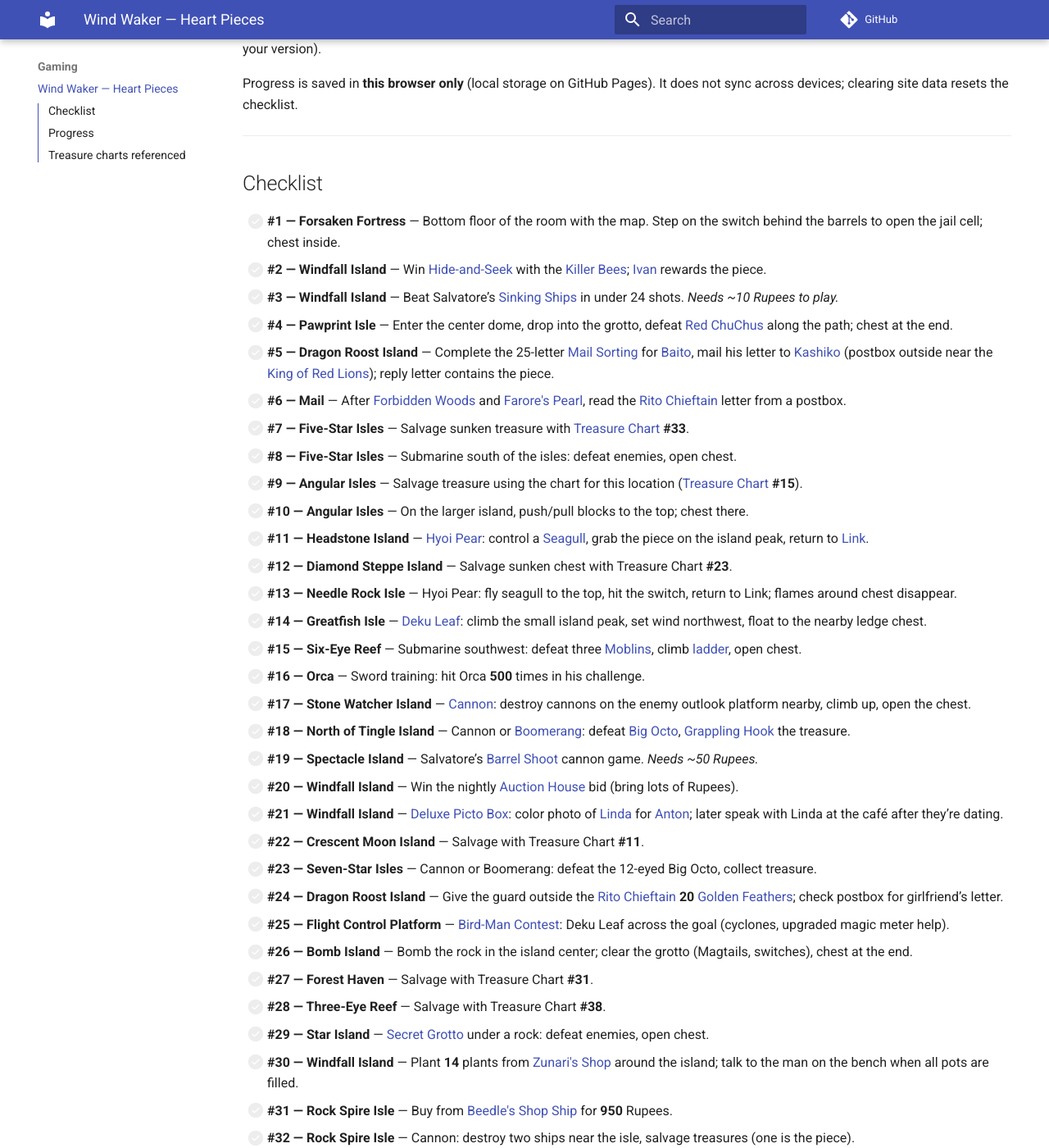
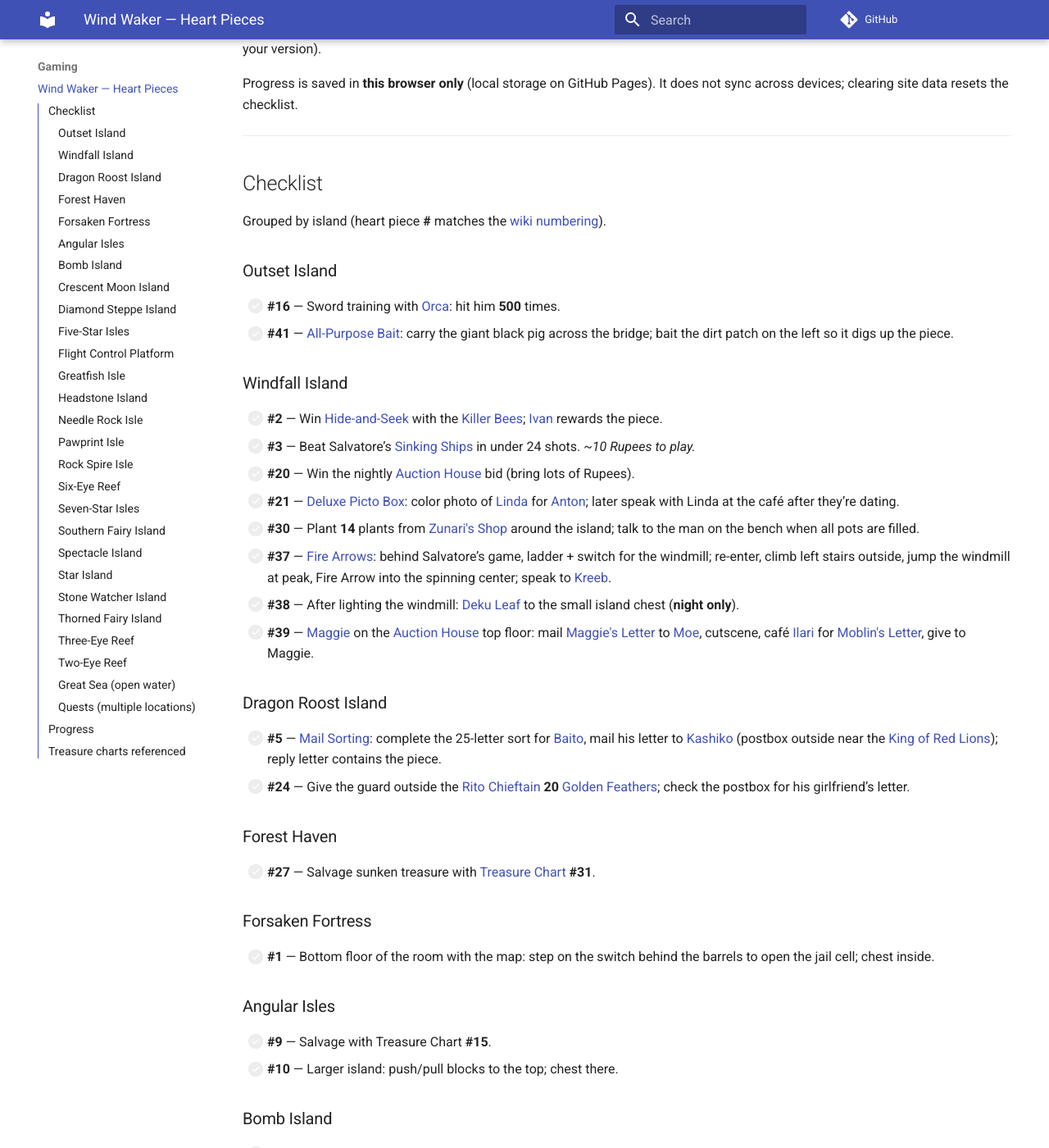
Before and after one commit to Serendipper/theorycrafting, an MkDocs documentation site: the page built from docs/gaming/the-wind-waker-heart-pieces.md, in a window 1280 px wide and 1400 px high, scrolled down 313 px. Shown: the whole window at 82% size. Built offline with MkDocs 1.6.1 and Material for MkDocs 9.7.7, drawn with Linux system fonts in a browser that asks for light colours; comment, search, counter and statistics services are not loaded; some of the changed text lies outside the part shown.

Commit message:
docs: group Wind Waker heart pieces by island
Reorder checklist by location; persist progress by piece number (#1–#44).

Co-authored-by: Cursor <cursoragent@cursor.com>

```diff
--- a/docs/gaming/the-wind-waker-heart-pieces.md
+++ b/docs/gaming/the-wind-waker-heart-pieces.md
@@ -14,50 +14,132 @@ Progress is saved in **this browser only** (local storage on GitHub Pages). It d
 
 ## Checklist
 
-- [ ] **#1 — Forsaken Fortress** — Bottom floor of the room with the map. Step on the switch behind the barrels to open the jail cell; chest inside.
-- [ ] **#2 — Windfall Island** — Win [Hide-and-Seek](https://www.zeldadungeon.net/wiki/Hide-and-Seek) with the [Killer Bees](https://www.zeldadungeon.net/wiki/Killer_Bees); [Ivan](https://www.zeldadungeon.net/wiki/Ivan) rewards the piece.
-- [ ] **#3 — Windfall Island** — Beat Salvatore’s [Sinking Ships](https://www.zeldadungeon.net/wiki/Sinking_Ships) in under 24 shots. *Needs ~10 Rupees to play.*
-- [ ] **#4 — Pawprint Isle** — Enter the center dome, drop into the grotto, defeat [Red ChuChus](https://www.zeldadungeon.net/wiki/Red_ChuChu) along the path; chest at the end.
-- [ ] **#5 — Dragon Roost Island** — Complete the 25-letter [Mail Sorting](https://www.zeldadungeon.net/wiki/Mail_Sorting) for [Baito](https://www.zeldadungeon.net/wiki/Baito), mail his letter to [Kashiko](https://www.zeldadungeon.net/wiki/Kashiko) (postbox outside near the [King of Red Lions](https://www.zeldadungeon.net/wiki/King_of_Red_Lions)); reply letter contains the piece.
-- [ ] **#6 — Mail** — After [Forbidden Woods](https://www.zeldadungeon.net/wiki/Forbidden_Woods) and [Farore's Pearl](https://www.zeldadungeon.net/wiki/Farore%27s_Pearl), read the [Rito Chieftain](https://www.zeldadungeon.net/wiki/Rito_Chieftain) letter from a postbox.
-- [ ] **#7 — Five-Star Isles** — Salvage sunken treasure with [Treasure Chart](https://www.zeldadungeon.net/wiki/The_Wind_Waker_Treasure_Charts) **#33**.
-- [ ] **#8 — Five-Star Isles** — Submarine south of the isles: defeat enemies, open chest.
-- [ ] **#9 — Angular Isles** — Salvage treasure using the chart for this location ([Treasure Chart](https://www.zeldadungeon.net/wiki/The_Wind_Waker_Treasure_Charts) **#15**).
-- [ ] **#10 — Angular Isles** — On the larger island, push/pull blocks to the top; chest there.
-- [ ] **#11 — Headstone Island** — [Hyoi Pear](https://www.zeldadungeon.net/wiki/Hyoi_Pear): control a [Seagull](https://www.zeldadungeon.net/wiki/Seagull), grab the piece on the island peak, return to [Link](https://www.zeldadungeon.net/wiki/Link_(The_Wind_Waker)).
-- [ ] **#12 — Diamond Steppe Island** — Salvage sunken chest with Treasure Chart **#23**.
-- [ ] **#13 — Needle Rock Isle** — Hyoi Pear: fly seagull to the top, hit the switch, return to Link; flames around chest disappear.
-- [ ] **#14 — Greatfish Isle** — [Deku Leaf](https://www.zeldadungeon.net/wiki/Deku_Leaf): climb the small island peak, set wind northwest, float to the nearby ledge chest.
-- [ ] **#15 — Six-Eye Reef** — Submarine southwest: defeat three [Moblins](https://www.zeldadungeon.net/wiki/Moblin), climb [ladder](https://www.zeldadungeon.net/wiki/Ladder), open chest.
-- [ ] **#16 — Orca** — Sword training: hit Orca **500** times in his challenge.
-- [ ] **#17 — Stone Watcher Island** — [Cannon](https://www.zeldadungeon.net/wiki/Cannon): destroy cannons on the enemy outlook platform nearby, climb up, open the chest.
-- [ ] **#18 — North of Tingle Island** — Cannon or [Boomerang](https://www.zeldadungeon.net/wiki/Boomerang): defeat [Big Octo](https://www.zeldadungeon.net/wiki/Big_Octo), [Grappling Hook](https://www.zeldadungeon.net/wiki/Grappling_Hook) the treasure.
-- [ ] **#19 — Spectacle Island** — Salvatore’s [Barrel Shoot](https://www.zeldadungeon.net/wiki/Barrel_Shoot) cannon game. *Needs ~50 Rupees.*
-- [ ] **#20 — Windfall Island** — Win the nightly [Auction House](https://www.zeldadungeon.net/wiki/Auction_House) bid (bring lots of Rupees).
-- [ ] **#21 — Windfall Island** — [Deluxe Picto Box](https://www.zeldadungeon.net/wiki/Pictograph_Box): color photo of [Linda](https://www.zeldadungeon.net/wiki/Linda) for [Anton](https://www.zeldadungeon.net/wiki/Anton_(The_Wind_Waker)); later speak with Linda at the café after they’re dating.
-- [ ] **#22 — Crescent Moon Island** — Salvage with Treasure Chart **#11**.
-- [ ] **#23 — Seven-Star Isles** — Cannon or Boomerang: defeat the 12-eyed Big Octo, collect treasure.
-- [ ] **#24 — Dragon Roost Island** — Give the guard outside the [Rito Chieftain](https://www.zeldadungeon.net/wiki/Rito_Chieftain) **20** [Golden Feathers](https://www.zeldadungeon.net/wiki/Golden_Feather); check postbox for girlfriend’s letter.
-- [ ] **#25 — Flight Control Platform** — [Bird-Man Contest](https://www.zeldadungeon.net/wiki/Bird-Man_Contest): Deku Leaf across the goal (cyclones, upgraded magic meter help).
-- [ ] **#26 — Bomb Island** — Bomb the rock in the island center; clear the grotto (Magtails, switches), chest at the end.
-- [ ] **#27 — Forest Haven** — Salvage with Treasure Chart **#31**.
-- [ ] **#28 — Three-Eye Reef** — Salvage with Treasure Chart **#38**.
-- [ ] **#29 — Star Island** — [Secret Grotto](https://www.zeldadungeon.net/wiki/Secret_Grotto) under a rock: defeat enemies, open chest.
-- [ ] **#30 — Windfall Island** — Plant **14** plants from [Zunari's Shop](https://www.zeldadungeon.net/wiki/Zunari%27s_Shop) around the island; talk to the man on the bench when all pots are filled.
-- [ ] **#31 — Rock Spire Isle** — Buy from [Beedle's Shop Ship](https://www.zeldadungeon.net/wiki/Beedle%27s_Shop_Ship) for **950** Rupees.
-- [ ] **#32 — Rock Spire Isle** — Cannon: destroy two ships near the isle, salvage treasures (one is the piece).
-- [ ] **#33 — Southern Fairy Island** — Salvage with Treasure Chart **#4**.
-- [ ] **#34 — Pawprint Isle** — Salvage with Treasure Chart **#30**.
-- [ ] **#35 — Traveling Merchants** — Complete the [Trading Sequence](https://www.zeldadungeon.net/wiki/The_Wind_Waker_Trading_Sequence); trade the [Shop Guru Statue](https://www.zeldadungeon.net/wiki/Shop_Guru_Statue).
-- [ ] **#36 — Withered Trees (various)** — Water the last [Withered Tree](https://www.zeldadungeon.net/wiki/Withered_Tree) with [Forest Water](https://www.zeldadungeon.net/wiki/Forest_Water); piece pops out.
-- [ ] **#37 — Windfall Island** — [Fire Arrows](https://www.zeldadungeon.net/wiki/Fire_Arrow): behind Salvatore’s game, ladder + switch for windmill; re-enter game, climb left stairs outside, jump windmill at peak, Fire Arrow into spinning center; speak to [Kreeb](https://www.zeldadungeon.net/wiki/Kreeb).
-- [ ] **#38 — Windfall Island** — After lighting the windmill: Deku Leaf to the small island chest (**night only**).
-- [ ] **#39 — Windfall Island** — [Maggie](https://www.zeldadungeon.net/wiki/Maggie_(The_Wind_Waker)) on [Auction House](https://www.zeldadungeon.net/wiki/Auction_House) top floor: mail [Maggie's Letter](https://www.zeldadungeon.net/wiki/Maggie%27s_Letter) to [Moe](https://www.zeldadungeon.net/wiki/Moe), cutscene, café [Ilari](https://www.zeldadungeon.net/wiki/Ilari) for [Moblin's Letter](https://www.zeldadungeon.net/wiki/Moblin%27s_Letter), give to Maggie.
-- [ ] **#40 — Rock Spire Isle** — Salvage with Treasure Chart **#2**.
-- [ ] **#41 — Outset Island** — [All-Purpose Bait](https://www.zeldadungeon.net/wiki/All-Purpose_Bait): carry the giant black pig across the bridge, bait the dirt patch left of the path so it digs up the piece.
-- [ ] **#42 — Bomb Island** — Salvage with Treasure Chart **#20**.
-- [ ] **#43 — Thorned Fairy Island** — Salvage with Treasure Chart **#5**.
-- [ ] **#44 — Two-Eye Reef** — Salvage with Treasure Chart **#46**. *GameCube: also available after all 50 [Savage Labyrinth](https://www.zeldadungeon.net/wiki/Savage_Labyrinth) floors on [Outset Island](https://www.zeldadungeon.net/wiki/Outset_Island).*
+Grouped by island (heart piece **#** matches the [wiki numbering](https://www.zeldadungeon.net/wiki/The_Wind_Waker_Heart_Pieces)).
+
+### Outset Island
+
+- [ ] **#16** — Sword training with [Orca](https://www.zeldadungeon.net/wiki/Orca_(The_Wind_Waker)): hit him **500** times.
+- [ ] **#41** — [All-Purpose Bait](https://www.zeldadungeon.net/wiki/All-Purpose_Bait): carry the giant black pig across the bridge; bait the dirt patch on the left so it digs up the piece.
+
+### Windfall Island
+
+- [ ] **#2** — Win [Hide-and-Seek](https://www.zeldadungeon.net/wiki/Hide-and-Seek) with the [Killer Bees](https://www.zeldadungeon.net/wiki/Killer_Bees); [Ivan](https://www.zeldadungeon.net/wiki/Ivan) rewards the piece.
+- [ ] **#3** — Beat Salvatore’s [Sinking Ships](https://www.zeldadungeon.net/wiki/Sinking_Ships) in under 24 shots. *~10 Rupees to play.*
+- [ ] **#20** — Win the nightly [Auction House](https://www.zeldadungeon.net/wiki/Auction_House) bid (bring lots of Rupees).
+- [ ] **#21** — [Deluxe Picto Box](https://www.zeldadungeon.net/wiki/Pictograph_Box): color photo of [Linda](https://www.zeldadungeon.net/wiki/Linda) for [Anton](https://www.zeldadungeon.net/wiki/Anton_(The_Wind_Waker)); later speak with Linda at the café after they’re dating.
+- [ ] **#30** — Plant **14** plants from [Zunari's Shop](https://www.zeldadungeon.net/wiki/Zunari%27s_Shop) around the island; talk to the man on the bench when all pots are filled.
+- [ ] **#37** — [Fire Arrows](https://www.zeldadungeon.net/wiki/Fire_Arrow): behind Salvatore’s game, ladder + switch for the windmill; re-enter, climb left stairs outside, jump the windmill at peak, Fire Arrow into the spinning center; speak to [Kreeb](https://www.zeldadungeon.net/wiki/Kreeb).
+- [ ] **#38** — After lighting the windmill: [Deku Leaf](https://www.zeldadungeon.net/wiki/Deku_Leaf) to the small island chest (**night only**).
+- [ ] **#39** — [Maggie](https://www.zeldadungeon.net/wiki/Maggie_(The_Wind_Waker)) on the [Auction House](https://www.zeldadungeon.net/wiki/Auction_House) top floor: mail [Maggie's Letter](https://www.zeldadungeon.net/wiki/Maggie%27s_Letter) to [Moe](https://www.zeldadungeon.net/wiki/Moe), cutscene, café [Ilari](https://www.zeldadungeon.net/wiki/Ilari) for [Moblin's Letter](https://www.zeldadungeon.net/wiki/Moblin%27s_Letter), give to Maggie.
+
+### Dragon Roost Island
+
+- [ ] **#5** — [Mail Sorting](https://www.zeldadungeon.net/wiki/Mail_Sorting): complete the 25-letter sort for [Baito](https://www.zeldadungeon.net/wiki/Baito), mail his letter to [Kashiko](https://www.zeldadungeon.net/wiki/Kashiko) (postbox outside near the [King of Red Lions](https://www.zeldadungeon.net/wiki/King_of_Red_Lions)); reply letter contains the piece.
+- [ ] **#24** — Give the guard outside the [Rito Chieftain](https://www.zeldadungeon.net/wiki/Rito_Chieftain) **20** [Golden Feathers](https://www.zeldadungeon.net/wiki/Golden_Feather); check the postbox for his girlfriend’s letter.
+
+### Forest Haven
+
+- [ ] **#27** — Salvage sunken treasure with [Treasure Chart](https://www.zeldadungeon.net/wiki/The_Wind_Waker_Treasure_Charts) **#31**.
+
+### Forsaken Fortress
+
+- [ ] **#1** — Bottom floor of the room with the map: step on the switch behind the barrels to open the jail cell; chest inside.
+
+### Angular Isles
+
+- [ ] **#9** — Salvage with Treasure Chart **#15**.
+- [ ] **#10** — Larger island: push/pull blocks to the top; chest there.
+
+### Bomb Island
+
+- [ ] **#26** — Bomb the rock in the island center; clear the grotto (Magtails, switches), chest at the end.
+- [ ] **#42** — Salvage with Treasure Chart **#20**.
+
+### Crescent Moon Island
+
+- [ ] **#22** — Salvage with Treasure Chart **#11**.
+
+### Diamond Steppe Island
+
+- [ ] **#12** — Salvage with Treasure Chart **#23**.
+
+### Five-Star Isles
+
+- [ ] **#7** — Salvage with Treasure Chart **#33**.
+- [ ] **#8** — Submarine south of the isles: defeat enemies, open chest.
+
+### Flight Control Platform
+
+- [ ] **#25** — [Bird-Man Contest](https://www.zeldadungeon.net/wiki/Bird-Man_Contest): [Deku Leaf](https://www.zeldadungeon.net/wiki/Deku_Leaf) across the goal (use cyclones; upgraded magic meter helps).
+
+### Greatfish Isle
+
+- [ ] **#14** — [Deku Leaf](https://www.zeldadungeon.net/wiki/Deku_Leaf): climb the small island peak, set wind northwest, float to the nearby ledge chest.
+
+### Headstone Island
+
+- [ ] **#11** — [Hyoi Pear](https://www.zeldadungeon.net/wiki/Hyoi_Pear): control a [Seagull](https://www.zeldadungeon.net/wiki/Seagull), grab the piece on the peak, return to [Link](https://www.zeldadungeon.net/wiki/Link_(The_Wind_Waker)).
+
+### Needle Rock Isle
+
+- [ ] **#13** — Hyoi Pear: fly seagull to the top, hit the switch, return to Link; flames around chest disappear.
+
+### Pawprint Isle
+
+- [ ] **#4** — Center dome → grotto: defeat [Red ChuChus](https://www.zeldadungeon.net/wiki/Red_ChuChu) along the path; chest at the end.
+- [ ] **#34** — Salvage with Treasure Chart **#30**.
+
+### Rock Spire Isle
+
+- [ ] **#31** — Buy from [Beedle's Shop Ship](https://www.zeldadungeon.net/wiki/Beedle%27s_Shop_Ship) for **950** Rupees.
+- [ ] **#32** — [Cannon](https://www.zeldadungeon.net/wiki/Cannon): destroy two ships near the isle, salvage treasures (one is the piece).
+- [ ] **#40** — Salvage with Treasure Chart **#2**.
+
+### Six-Eye Reef
+
+- [ ] **#15** — Submarine southwest: defeat three [Moblins](https://www.zeldadungeon.net/wiki/Moblin), climb [ladder](https://www.zeldadungeon.net/wiki/Ladder), open chest.
+
+### Seven-Star Isles
+
+- [ ] **#23** — [Cannon](https://www.zeldadungeon.net/wiki/Cannon) or [Boomerang](https://www.zeldadungeon.net/wiki/Boomerang): defeat the 12-eyed [Big Octo](https://www.zeldadungeon.net/wiki/Big_Octo), collect treasure.
+
+### Southern Fairy Island
+
+- [ ] **#33** — Salvage with Treasure Chart **#4**.
+
+### Spectacle Island
+
+- [ ] **#19** — Salvatore’s [Barrel Shoot](https://www.zeldadungeon.net/wiki/Barrel_Shoot) cannon game. *~50 Rupees.*
+
+### Star Island
+
+- [ ] **#29** — [Secret Grotto](https://www.zeldadungeon.net/wiki/Secret_Grotto) under a rock: defeat enemies, open chest.
+
+### Stone Watcher Island
+
+- [ ] **#17** — [Cannon](https://www.zeldadungeon.net/wiki/Cannon): destroy cannons on the enemy outlook platform nearby, climb up, open chest.
+
+### Thorned Fairy Island
+
+- [ ] **#43** — Salvage with Treasure Chart **#5**.
+
+### Three-Eye Reef
+
+- [ ] **#28** — Salvage with Treasure Chart **#38**.
+
+### Two-Eye Reef
+
+- [ ] **#44** — Salvage with Treasure Chart **#46**. *GameCube: also from all 50 [Savage Labyrinth](https://www.zeldadungeon.net/wiki/Savage_Labyrinth) floors on Outset Island.*
+
+### Great Sea (open water)
+
+- [ ] **#18** — North of [Tingle Island](https://www.zeldadungeon.net/wiki/Tingle_Island): [Cannon](https://www.zeldadungeon.net/wiki/Cannon) or [Boomerang](https://www.zeldadungeon.net/wiki/Boomerang) vs [Big Octo](https://www.zeldadungeon.net/wiki/Big_Octo), [Grappling Hook](https://www.zeldadungeon.net/wiki/Grappling_Hook) the treasure.
+
+### Quests (multiple locations)
+
+- [ ] **#6** — After [Forbidden Woods](https://www.zeldadungeon.net/wiki/Forbidden_Woods) and [Farore's Pearl](https://www.zeldadungeon.net/wiki/Farore%27s_Pearl), read the [Rito Chieftain](https://www.zeldadungeon.net/wiki/Rito_Chieftain) letter at any postbox.
+- [ ] **#35** — [Trading Sequence](https://www.zeldadungeon.net/wiki/The_Wind_Waker_Trading_Sequence): trade the [Shop Guru Statue](https://www.zeldadungeon.net/wiki/Shop_Guru_Statue) to a [Traveling Merchant](https://www.zeldadungeon.net/wiki/Traveling_Merchant).
+- [ ] **#36** — Water the last [Withered Tree](https://www.zeldadungeon.net/wiki/Withered_Tree) with [Forest Water](https://www.zeldadungeon.net/wiki/Forest_Water) (any of the eight trees on the Great Sea).
 
 ---
 
--- a/docs/javascripts/checklist.js
+++ b/docs/javascripts/checklist.js
@@ -34,7 +34,13 @@
     }
   }
 
-  function itemKey(checklistId, index) {
+  function itemKey(checklistId, checkbox, index) {
+    const li = checkbox.closest("li.task-list-item");
+    const text = li ? li.textContent : "";
+    const match = text.match(/#\s*(\d+)/);
+    if (match) {
+      return checklistId + "-hp-" + match[1];
+    }
     return checklistId + "-hp-" + (index + 1);
   }
 
@@ -93,7 +99,7 @@
     }
 
     checkboxes.forEach((checkbox, index) => {
-      const key = itemKey(checklistId, index);
+      const key = itemKey(checklistId, checkbox, index);
       checkbox.dataset.checklistKey = key;
       if (state[key]) {
         checkbox.checked = true;
```
